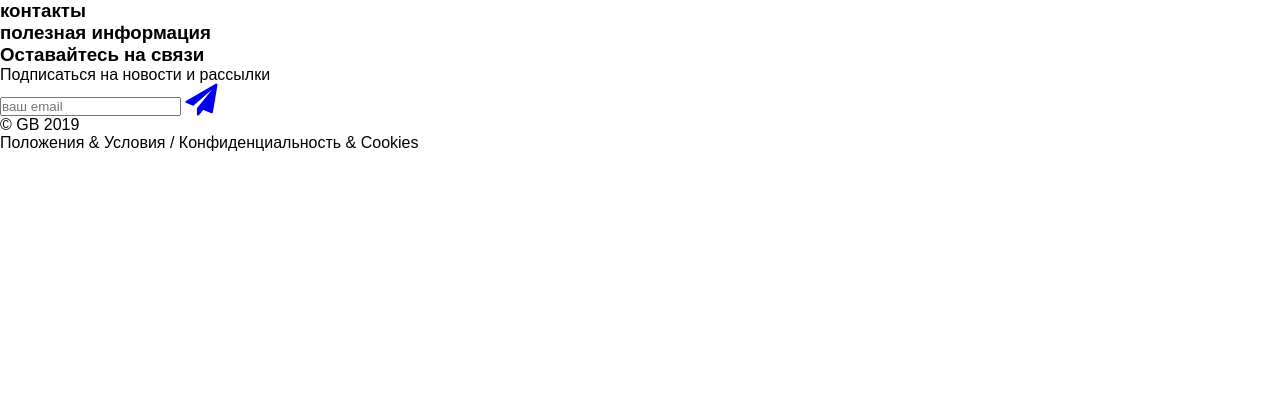
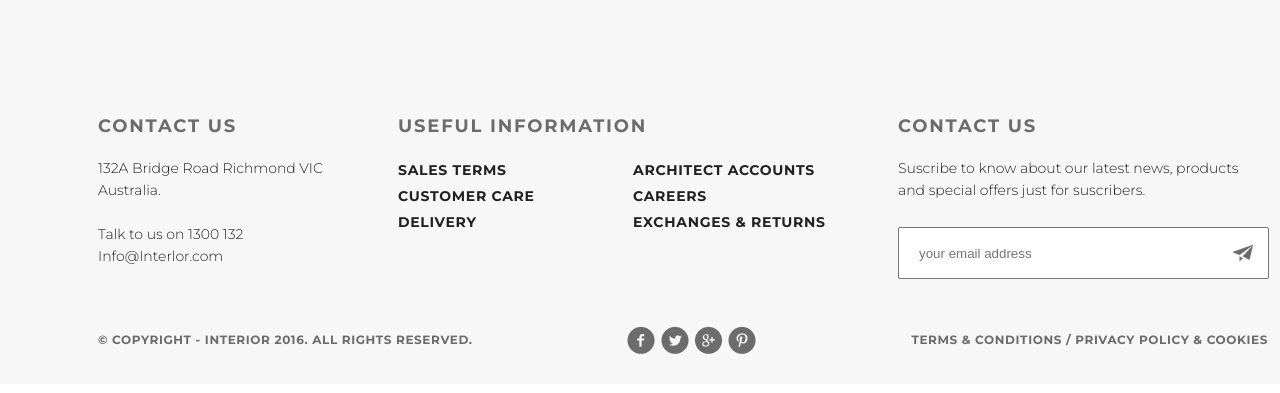
Before and after one commit to kurtatag/geekbrains-django-fundamentals, a Django app: template mainapp/templates/mainapp/base.html in a window 1280 px wide; the page is wider, and only the part inside the window is pictured. Shown: the top 393 px of that part. Run offline with Django 3.2, Linux system fonts and the light colour scheme; the template is opened without the code that fills it, so the values that code supplies are empty; some libraries are stand-ins or nearby versions.

Commit message:
Fix base template

```diff
--- a/mainapp/templates/mainapp/base.html
+++ b/mainapp/templates/mainapp/base.html
@@ -1,22 +1,20 @@
 <!DOCTYPE html>
 {% load staticfiles %}
-<html>
+<html lang="en">
 <head>
-    <meta charset="utf-8">
+    <meta charset="UTF-8">
 
     {% if title %}
-        <title>Магазин - {{ title|title }}</title>
+        <title>Interior Store - {{ title|title }}</title>
     {% else %}
-        <title>Магазин</title>
+        <title>Interior Store</title>
     {% endif %}
 
     {% block css %}
-        <link rel="stylesheet" type="text/css" href="{% static 'css/style.css' %}">
-        <link rel="stylesheet" href="{% static 'fonts/font-awesome/css/font-awesome.css' %}">
+        <link href="https://fonts.googleapis.com/css?family=Montserrat:100,300,400,500,700" rel="stylesheet">
+        <link rel="stylesheet" href="https://use.fontawesome.com/releases/v5.6.3/css/all.css" integrity="sha384-UHRtZLI+pbxtHCWp1t77Bi1L4ZtiqrqD80Kn4Z8NTSRyMA2Fd33n5dQ8lWUE00s/" crossorigin="anonymous">
+        <link rel="stylesheet" href="{% static 'css/style.css' %}">
     {% endblock css %}
-
-    {% block js %}
-    {% endblock js %}
 </head>
 <body>
 <div class="container">
@@ -26,37 +24,48 @@
     {% block content %}
     {% endblock content %}
 
-    <div class="clr"></div>
+    {% block footer %}
+        <div class="footer-section padding-site">
+            <div class="footer-top">
+                <div class="footer-top-col-1">
+                    <h2 class="footer-h2">CONTACT US</h2>
+                    <p class="footer-p">132A Bridge Road Richmond VIC Australia.<br>
+                        <br>Talk to us on 1300 132 <br>Info@Interlor.com</p>
                 </div>
-
-{% block footer %}
-    <div class="footer">
-        <div class="clearfix">
-            <div class="text-footer">
-                <h3>контакты</h3>
+                <div class="footer-top-col-2">
+                    <h2 class="footer-h2">USEFUL INFORMATION</h2>
+                    <div class="footer-useful-info-content">
+                        <div class="footer-useful-info-content-col-1">
+                            <h4 class="footer-h4">SALES TERMS</h4>
+                            <h4 class="footer-h4">CUSTOMER CARE</h4>
+                            <h4 class="footer-h4">DELIVERY</h4>
                         </div>
-            <div class="text-footer">
-                <h3>полезная информация</h3>
+                        <div class="footer-useful-info-content-col-2">
+                            <h4 class="footer-h4">ARCHITECT ACCOUNTS</h4>
+                            <h4 class="footer-h4">CAREERS</h4>
+                            <h4 class="footer-h4">EXCHANGES & RETURNS</h4>
                         </div>
-            <div class="text-footer clearfix">
-                <h3>Оставайтесь на связи</h3>
-                <p>Подписаться на новости и рассылки</p>
-                <form>
-                    <input type="email" name="email" placeholder="ваш email">
-                    <a href="#"><i class="fa fa-paper-plane fa-2x" aria-hidden="true"></i></a>
+                    </div>
+                </div>
+                <div class="footer-top-col-3">
+                    <h2 class="footer-h2">CONTACT US</h2>
+                    <p class="footer-p">
+                        Suscribe to know about our latest news, products and
+                        special offers just for suscribers.
+                    </p>
+                    <form class="footer-form" action="">
+                        <input class="footer-email-input" type="email" name="email" placeholder="your email address">
+                        <input type="submit" value="" class="footer-btn-submit">
                     </form>
                 </div>
             </div>
-        <p class="small">&copy; GB {% now "Y" %}</p>
-        <div class="social">
-            <a href="#" class="social1"></a>
-            <a href="#" class="social2"></a>
-            <a href="#" class="social3"></a>
-            <a href="#" class="social4"></a>
+            <div class="footer-bottom">
+                <p class="footer-bottom-p">&copy; copyright - interior 2016. all rights reserved.</p>
+                <a href="#"><img src="{% static 'img/social-links.png' %}" alt=""></a>
+                <p class="footer-bottom-p">terms & conditions / privacy policy & cookies</p>
             </div>
-        <p class="small">Положения &amp; Условия / Конфиденциальность &amp; Cookies</p>
         </div>
     {% endblock footer %}
-
+</div>
 </body>
 </html>
```
Lines whose indentation alone changed are shown as unchanged.
